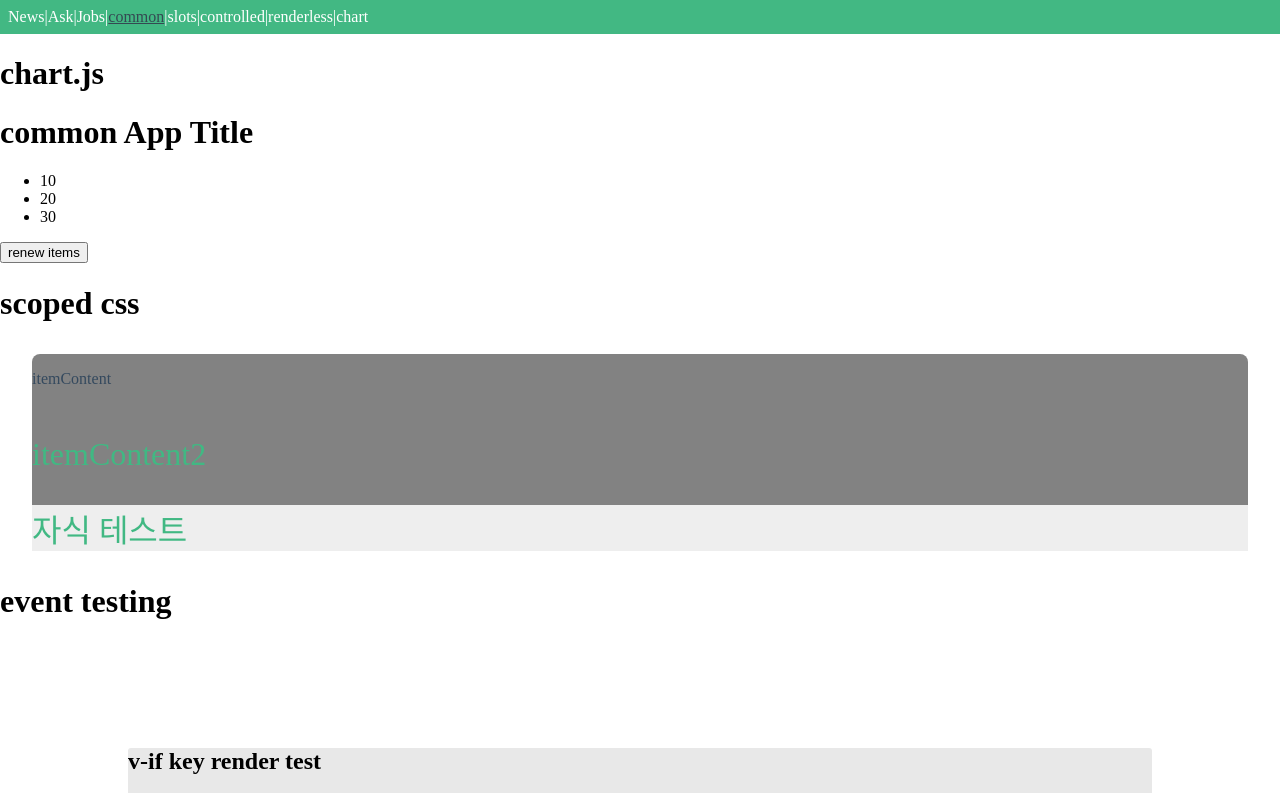
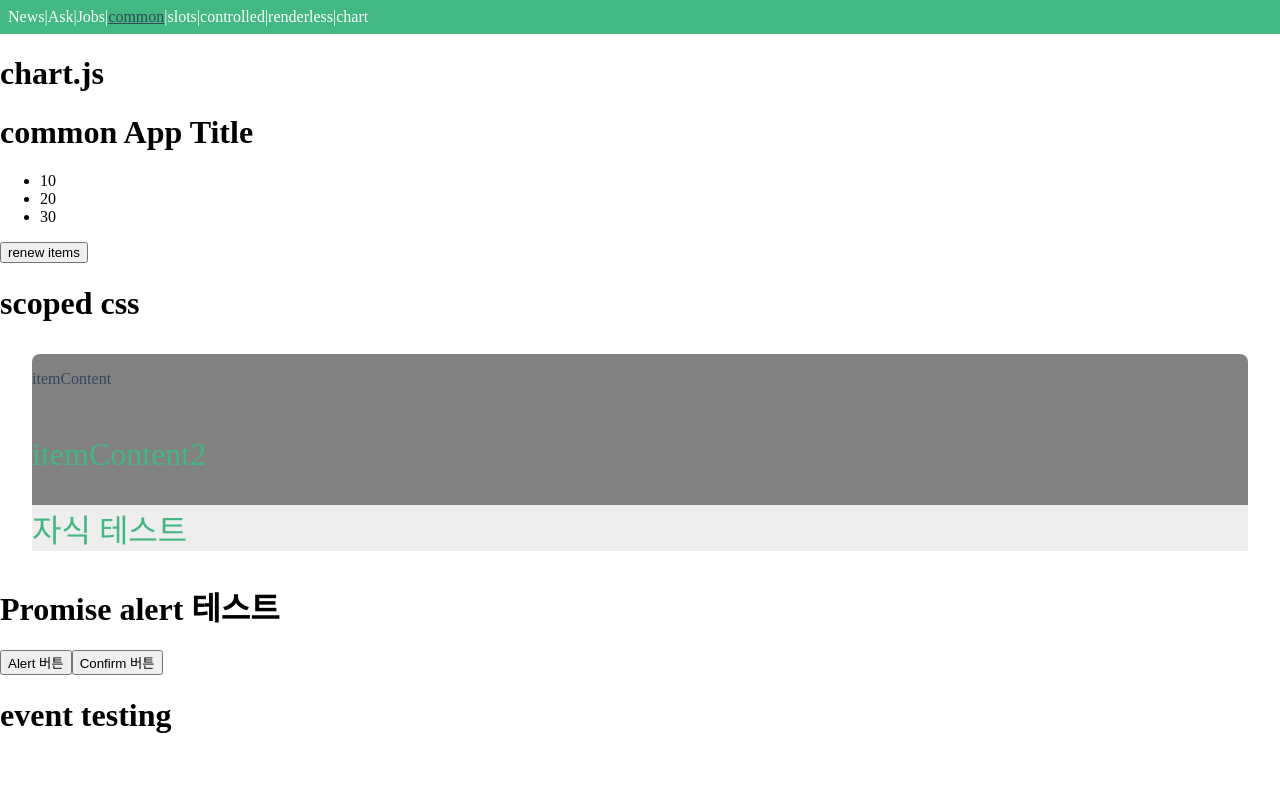
Before and after one commit to sunginHwang/vue-news-study, a Vue app: page /common in a window 1280 px wide. Shown: the top 793 px of the page. Built offline with nearby package versions, Linux system fonts and the light colour scheme.

Commit message:
1. alert, confirm use promise

```diff
--- /dev/null
+++ b/src/utils/dialog.js
@@ -0,0 +1,9 @@
+export const alert = message => Promise.resolve(window.alert(message));
+export const confirm = message => Promise.resolve(window.confirm(message));
+export const prompt = (message, fallback) => Promise.resolve(window.prompt(message, fallback));
+
+export default {
+    alert,
+    confirm,
+    prompt
+};
--- a/src/views/CommonView.vue
+++ b/src/views/CommonView.vue
@@ -5,6 +5,11 @@
         <app-content :items="items" @renew="renewItems"></app-content>
         <h1>scoped css</h1>
         <scope-css-content></scope-css-content>
+        <h1>Promise alert 테스트</h1>
+        <div>
+            <button @click="onAlertClick">Alert 버튼</button>
+            <button @click="onConfirmClick">Confirm 버튼</button>
+        </div>
         <h1>event testing</h1>
         <event-testing></event-testing>
     </div>
@@ -15,6 +20,7 @@ import AppHeader from '@/components/common/AppHeader';
 import AppContent from '@/components/common/AppContent';
 import ScopeCssContent from '@/components/common/ScopeCssContent';
 import EventTesting from '@/components/common/EventTesting';
+import { alert, confirm } from '@/utils/dialog';
 
 export default {
   components:{
@@ -33,6 +39,15 @@ export default {
       renewItems(){
           this.items = [40,50,60]
       },
+      onAlertClick(){
+          alert('확인을 눌러주세요').then((e)=>console.log(e));
+      },
+      onConfirmClick(){
+          confirm('확인을 눌러주세요').then((isConfirm)=>{
+              isConfirm ? console.log('확인')
+                        : console.log('취소');
+          });
+      }
   },
 }
 </script>
```
